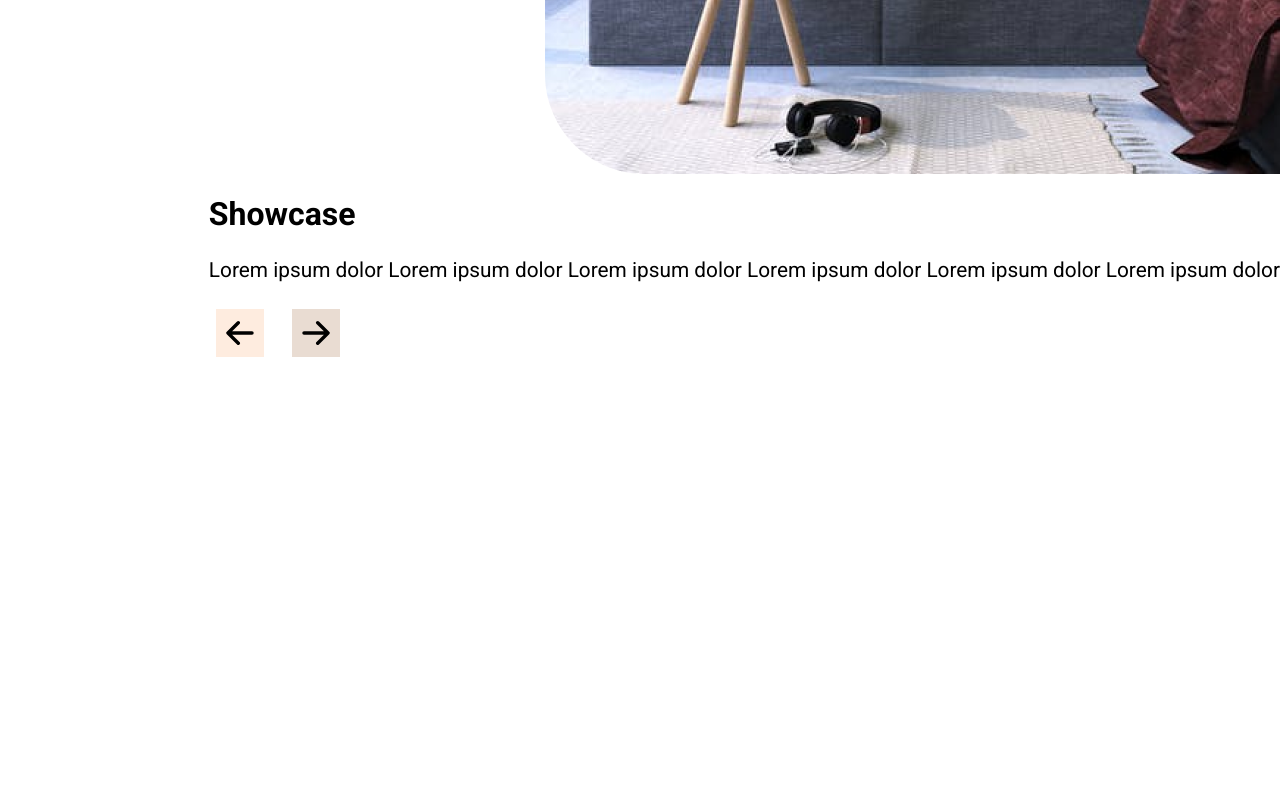
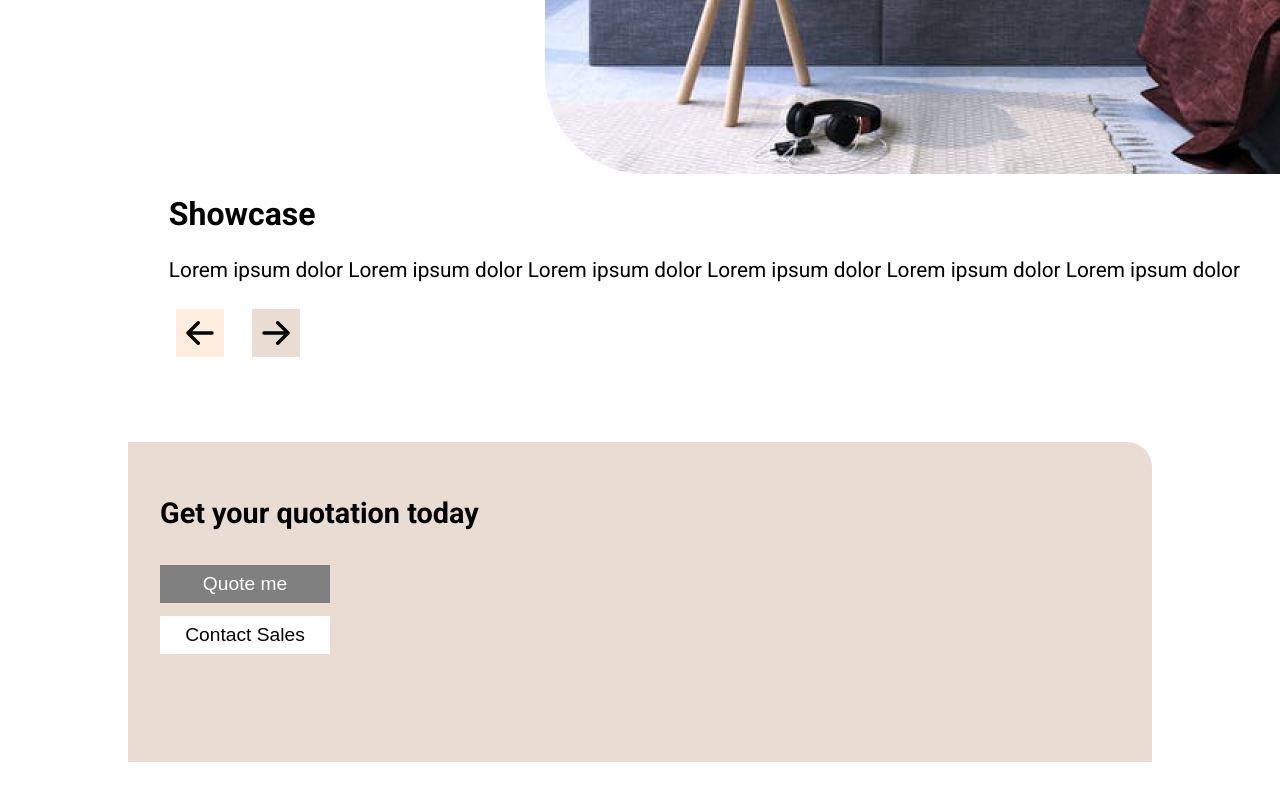
Before and after one commit to Khabub/webdev-learning-shpx, a React (Create React App) app: page / in a window 1280 px wide. Shown: the part 1786-2586 px from the top of the page. Before the commit the page ends 2148 px from the top, so only its background shows below. Built offline with nearby package versions, Linux system fonts and the light colour scheme.

Commit message:
contacts

```diff
--- a/src/App.js
+++ b/src/App.js
@@ -4,6 +4,7 @@ import NavigationPanel from "./components/Layout/NavigationPanel/NavigationPanel
 import Products from "./components/Layout/Products/Products";
 import ProductsFilter from "./components/Layout/ProductsFilter/ProductsFilter";
 import Showcase from "./components/Layout/Showcase/Showcase"
+import Contact from "./components/Layout/Contact/Contact";
 
 const App = () => {
   // Main window with components
@@ -14,6 +15,7 @@ const App = () => {
       <ProductsFilter />
       <Products />
       <Showcase />
+      <Contact />
     </S.Container>
   );
 };
--- /dev/null
+++ b/src/components/Layout/Contact/Contact.js
@@ -0,0 +1,14 @@
+import * as S from "./Contact.styles";
+import Button from "../../UI/Button/Button";
+
+const Contact = () => {
+  return (
+    <S.Container>
+      <h1>Get your quotation today</h1>
+      <Button bgcolor={"grey"} textcolor={"white"}>Quote me</Button>
+      <Button bgcolor={"white"} textcolor={"black"}>Contact Sales</Button>
+    </S.Container>
+  );
+};
+
+export default Contact;
--- /dev/null
+++ b/src/components/Layout/Contact/Contact.styles.js
@@ -0,0 +1,19 @@
+import styled from "styled-components";
+
+export const Container = styled.div`
+  display: flex;
+  flex-direction: column;
+  width: 80vw;
+  height: 320px;
+  margin: 5rem auto;
+  background-color: rgb(233, 220, 210);
+  border-top-right-radius: 25px;
+
+  h1 {
+    padding: 2rem;
+    font-size: 1.8rem;
+    line-height: 2.5rem;
+    margin-bottom: 0;
+  }
+
+`;
--- a/src/components/Layout/Showcase/Showcase.styles.js
+++ b/src/components/Layout/Showcase/Showcase.styles.js
@@ -36,6 +36,7 @@ export const ShowcaseText = styled.div`
     margin-left: 2.5rem;
     font-size: 1.3rem;
     line-height: 2rem;
+    padding-right: 2.5rem;
   }
 `;
 
--- /dev/null
+++ b/src/components/UI/Button/Button.js
@@ -0,0 +1,15 @@
+import { Fragment } from "react";
+import * as S from "./Button.styles";
+
+const Button = (props) => {
+
+  return (
+    <Fragment>
+    <S.Button bgcolor={props.bgcolor} textcolor={props.textcolor}>
+      {props.children}
+    </S.Button>
+    </Fragment>
+  );
+};
+
+export default Button;
--- /dev/null
+++ b/src/components/UI/Button/Button.styles.js
@@ -0,0 +1,19 @@
+import styled from "styled-components";
+
+export const Button = styled.button`
+
+  width: 170px;
+  padding: 0.5rem 0;
+  margin-left: 2rem;
+  margin-bottom: 0.8rem;
+  font-size: 1.2rem;
+  background-color: ${(props) => props.bgcolor};
+  color: ${(props) => props.textcolor};
+  border: none;
+
+  &:hover {
+    cursor: pointer;
+    color: brown;
+    background-color: rgb(20, 220, 220);
+  }
+`;
--- a/src/index.css
+++ b/src/index.css
@@ -2,6 +2,6 @@ body {
   margin: 0;
   padding: 0;
   font-family: "Roboto", sans-serif;
-  height: 2000px;
+
   /* color: rgb(233, 220, 210) */
 }
```
